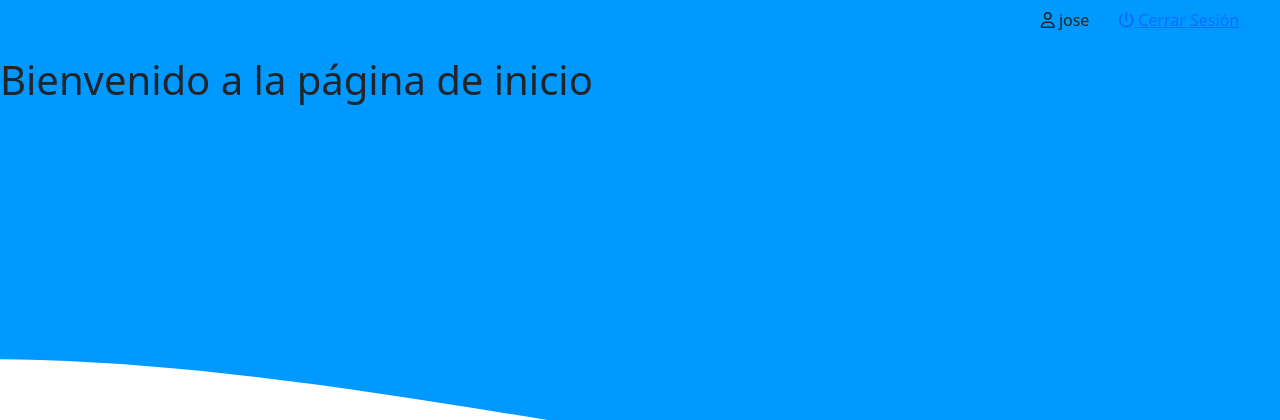
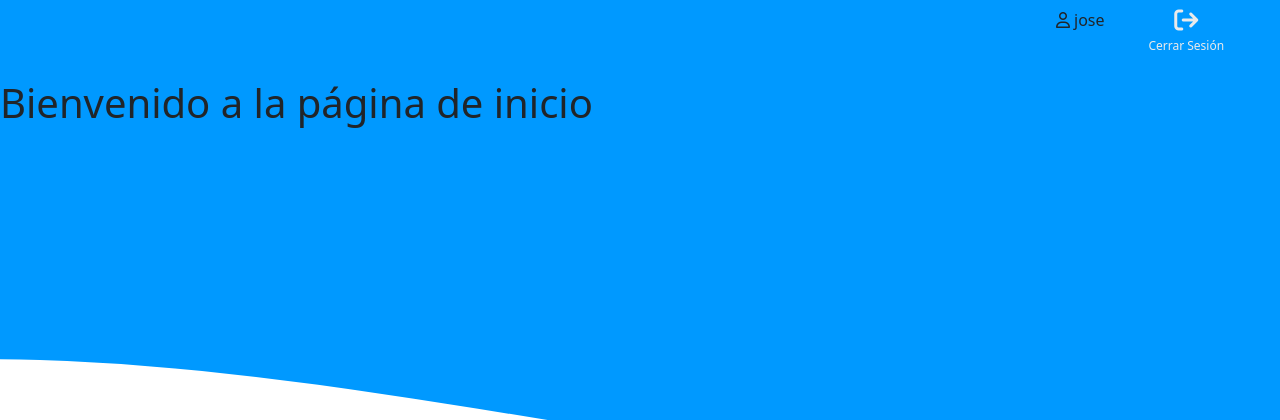
Before and after one commit to joselechuga/capstone-JoseMedina, a Django app: template odorwatch/templates/home.html in a window 1280 px wide. Shown: the top 420 px of the page. Run offline with Django 5.2, Linux system fonts and the light colour scheme; the template is opened without the code that fills it, so the values that code supplies are empty; a user stored in the database is signed in; some libraries are stand-ins or nearby versions.

Commit message:
style base

```diff
--- a/odorwatch/static/css/base.css
+++ b/odorwatch/static/css/base.css
@@ -4,3 +4,32 @@
     justify-content: space-evenly;
     width: 20vw;
 }
+
+/*Estilos de boton SALIR*/
+
+.url-salir {
+    display: flex;
+    flex-direction: column;
+    align-items: center;
+    text-decoration: none; /* Quitar el subrayado del enlace */
+}
+
+.salir-content {
+    display: flex;
+    flex-direction: column;
+    align-items: center; /* Centrar icono y texto verticalmente */
+}
+
+.url-salir i {
+    font-size: 24px;
+    margin-bottom: 5px;
+}
+
+.texto-salir {
+    font-size: 12px;
+    color: rgb(233, 234, 235);
+}
+
+.fa-solid{
+    color: rgb(233, 234, 235);
+}
--- a/odorwatch/templates/home.html
+++ b/odorwatch/templates/home.html
@@ -11,7 +11,10 @@
 <!-- Contenido -->
 {% block content %}
 <h1>Bienvenido a la página de inicio</h1>
-<!--
+
+
+<!-- Verificar si se logea con usuario o M365
+
 <p>Correo electrónico: {{ user_email }}</p>
 {% if 'tsgenviro' in user_email %}
   <p>Etiqueta: Sí</p>
--- a/odorwatch/templates/layouts/base.html
+++ b/odorwatch/templates/layouts/base.html
@@ -40,9 +40,14 @@
                     <i class="fa-regular fa-user"></i> {{ user.username }}
                     {% endif %}
                   </p>
-                  <p class="">
-                    <a href="{% url 'logout' %}"><i class="fa-solid fa-power-off salir"></i> Cerrar Sesión</a>
-                  </p>
+                  <a class="url-salir" href="{% url 'logout' %}">
+                    <div class="salir-content">
+                        <i class="fa-solid fa-arrow-right-from-bracket"></i>
+                        <p class="texto-salir">Cerrar Sesión</p>
+                    </div>
+                </a>
+
+
                 {% else %}
                 {% endif %}
                 </div>
```
Also changed, not shown: db.sqlite3.
